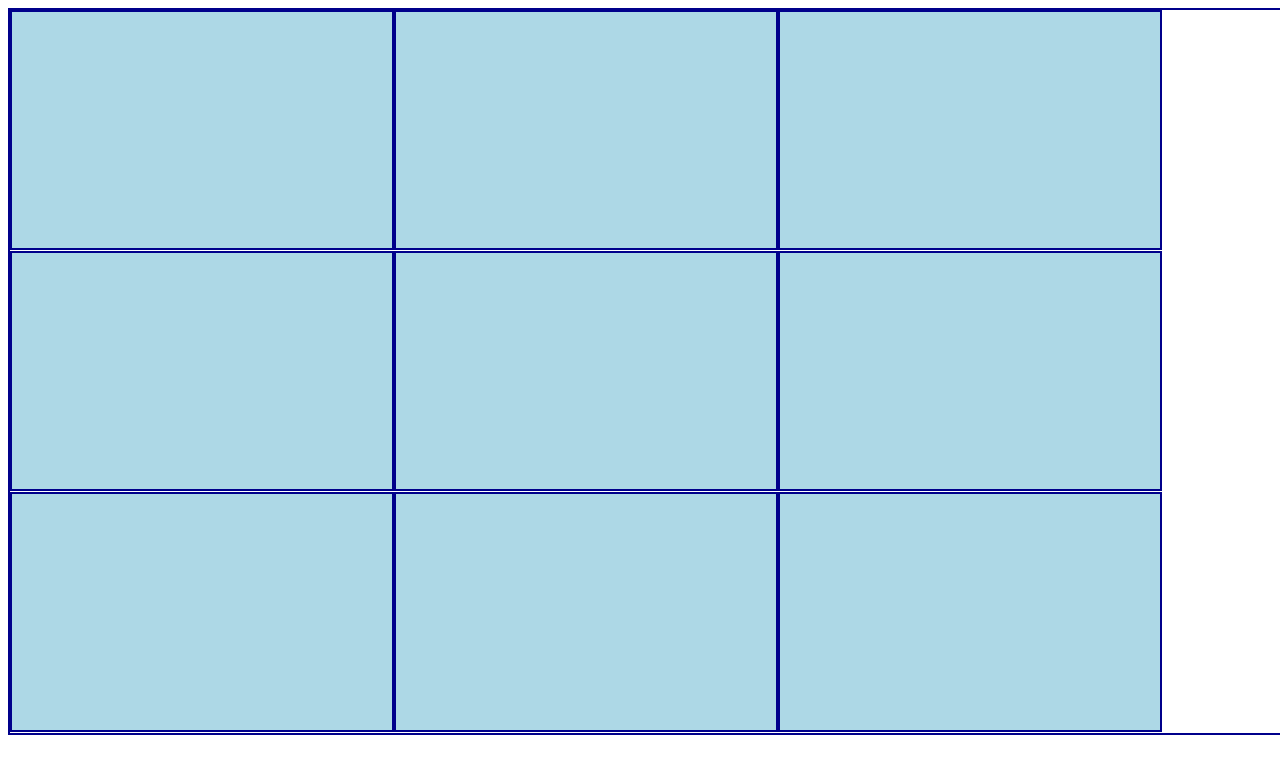
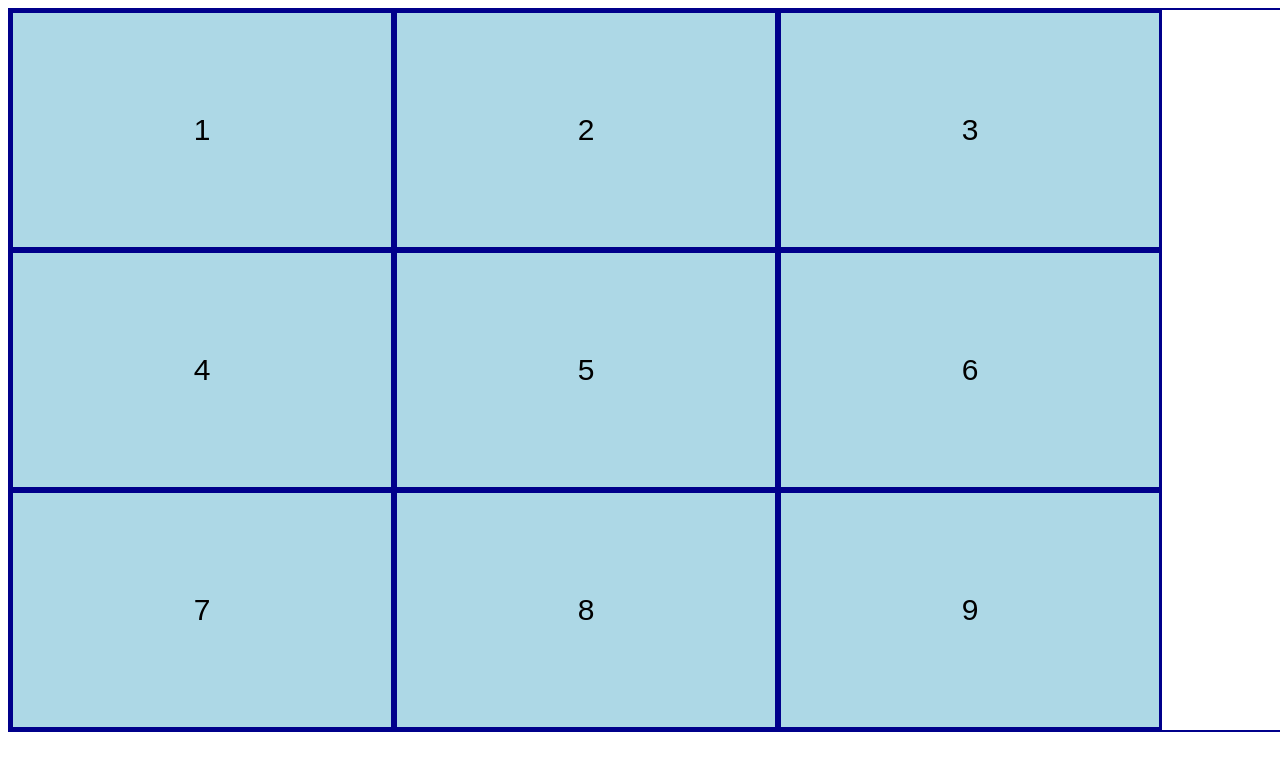
Before and after one commit to jrmeyers92/react-tic-tac-toe, a React (Create React App) app: page / in a window 1280 px wide. Shown: the top 774 px of the page. Built offline with nearby package versions, Linux system fonts and the light colour scheme.

Commit message:
event listener on buttons working

```diff
--- a/src/App.js
+++ b/src/App.js
@@ -1,6 +1,5 @@
 import React from "react";
 import Board from "./components/Board";
-import Square from "./components/Square";
 
 const App = () => {
 	const style = {
--- a/src/components/Board.js
+++ b/src/components/Board.js
@@ -10,13 +10,9 @@ const Board = () => {
 	const squares = [1, 2, 3, 4, 5, 6, 7, 8, 9];
 
 	return (
-		<div
-			style={style}
-			onClick={(e) => {
-				console.log(e.target.value);
-			}}>
+		<div style={style} onClick={(e) => console.log(e.target.innerHTML)}>
 			{squares.map((square) => (
-				<Square value={square}>square</Square>
+				<Square square={square}></Square>
 			))}
 		</div>
 	);
--- a/src/components/Square.js
+++ b/src/components/Square.js
@@ -1,20 +1,18 @@
 import React from "react";
 
-const Square = () => {
+const Square = ({ square }) => {
 	const style = {
 		background: "lightBlue",
 		fontSize: "30px",
 		border: "3px solid Darkblue",
 		cursor: "pointer",
-		height: "70px",
 		width: "30vw",
 		height: "30vh",
-		border: "2px solid darkBlue",
 	};
 
 	return (
 		<div>
-			<button style={style}></button>
+			<button style={style}>{square}</button>
 		</div>
 	);
 };
```
